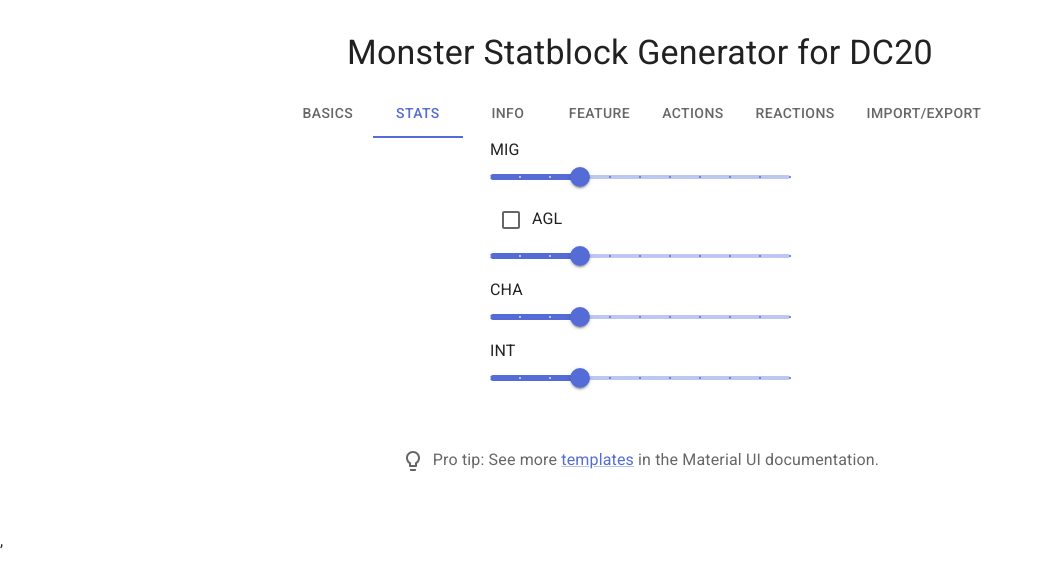
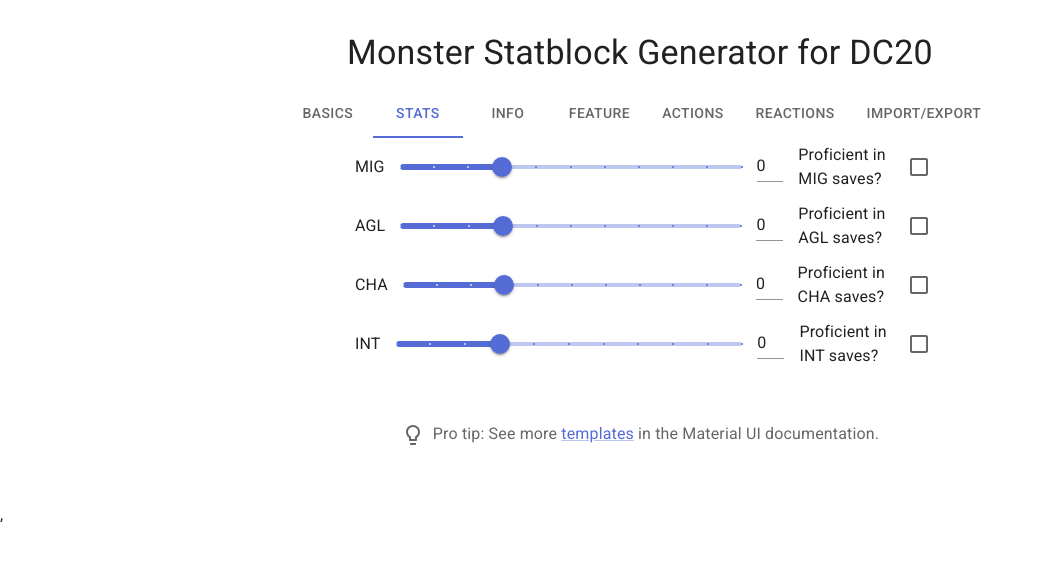
Before and after one commit to DanShink/monsterstatblockgen, a React (Vite) app: page / in a window 1280 px wide. Both pictures are taken after a click on the tab "STATS". Shown: the top 586 px of the page, without its empty margins (0-1044 px from the left). Built offline with nearby package versions, Linux system fonts and the light colour scheme.

Commit message:
Added stats page functionality

```diff
--- a/src/MonsterStatblockGen/MonsterStatblockContext.jsx
+++ b/src/MonsterStatblockGen/MonsterStatblockContext.jsx
@@ -10,14 +10,14 @@ function useState() {
   const [category, setCategory] = React.useState("Minion");
   const [apex, setApex] = React.useState(false);
   const [hp, setHp] = React.useState("");
-  const [mig, setMig] = React.useState("");
-  const [agl, setAgl] = React.useState("");
-  const [cha, setCha] = React.useState("");
-  const [int, setInt] = React.useState("");
-  const [migprof, setMigprof] = React.useState("");
-  const [aglprof, setAglprof] = React.useState("");
-  const [chaprof, setChaprof] = React.useState("");
-  const [intprof, setIntprof] = React.useState("");
+  const [mig, setMig] = React.useState(0);
+  const [agl, setAgl] = React.useState(0);
+  const [cha, setCha] = React.useState(0);
+  const [int, setInt] = React.useState(0);
+  const [migprof, setMigprof] = React.useState(false);
+  const [aglprof, setAglprof] = React.useState(false);
+  const [chaprof, setChaprof] = React.useState(false);
+  const [intprof, setIntprof] = React.useState(false);
 
   return {
     name,
@@ -36,6 +36,20 @@ function useState() {
     setHp,
     mig,
     setMig,
+    agl,
+    setAgl,
+    cha,
+    setCha,
+    int,
+    setInt,
+    migprof,
+    setMigprof,
+    aglprof,
+    setAglprof,
+    chaprof,
+    setChaprof,
+    intprof,
+    setIntprof,
   };
 }
 
--- a/src/MonsterStatblockGen/MonsterStatblockTabs/Stats.jsx
+++ b/src/MonsterStatblockGen/MonsterStatblockTabs/Stats.jsx
@@ -1,59 +1,205 @@
 import React from "react";
-import { Box, Menu, TextField, Select, Slider, Checkbox } from "@mui/material";
+import {
+  Box,
+  Menu,
+  TextField,
+  Select,
+  Slider,
+  Checkbox,
+  Typography,
+  Input,
+} from "@mui/material";
 import { useMonsterStatblockContext } from "../MonsterStatblockContext";
 
-export default function Stats(){
-  return(
+export default function Stats() {
+  const {
+    mig,
+    setMig,
+    agl,
+    setAgl,
+    cha,
+    setCha,
+    int,
+    setInt,
+    migprof,
+    setMigprof,
+    aglprof,
+    setAglprof,
+    chaprof,
+    setChaprof,
+    intprof,
+    setIntprof,
+  } = useMonsterStatblockContext();
+  return (
+    <Box component="form" autoComplete="off" sx={{ width: 600 }}>
       <Box
-      component="form"
-      autoComplete="off"
-      sx = {{width:300}}
+        sx={{
+          width: 600,
+          display: "flex",
+          justifyContent: "center",
+          alignItems: "center",
+        }}
       >
+        <Typography id="basics-slider-title" sx={{ margin: "15px" }}>
           MIG
+        </Typography>
         <Slider
-        aria-label="Temperature"
-        defaultValue={0}
-        shiftStep={1}
-        valueLabelDisplay="auto"
-        step={1}
+          aria-label="stats-mig"
+          value={mig}
           marks
           min={-3}
           max={7}
+          onChange={(e) => setMig(e.target.value)}
         />
-      <Checkbox></Checkbox>
+        <Input
+          value={mig}
+          size="small"
+          onChange={(e) => setMig(e.target.value)}
+          inputProps={{
+            step: 1,
+            min: -3,
+            max: 7,
+            type: "number",
+            "aria-labelledby": "stats-mig",
+          }}
+          sx={{ margin: "15px" }}
+        />
+        <Typography id="basics-migprof-title">
+          Proficient in MIG saves?
+        </Typography>
+        <Checkbox
+          checked={migprof}
+          onChange={(e) => setMigprof(e.target.checked)}
+          inputProps={{ "aria-label": "stats-migprof" }}
+          label="MIGprof"
+        />
+      </Box>
+      <Box
+        sx={{
+          width: 600,
+          display: "flex",
+          justifyContent: "center",
+          alignItems: "center",
+        }}
+      >
+        <Typography id="basics-slider-title" sx={{ margin: "15px" }}>
           AGL
+        </Typography>
         <Slider
-        aria-label="Temperature"
-        defaultValue={0}
-        shiftStep={1}
-        valueLabelDisplay="auto"
-        step={1}
+          aria-label="stats-agl"
+          value={agl}
           marks
           min={-3}
           max={7}
+          onChange={(e) => setAgl(e.target.value)}
         />
+        <Input
+          value={agl}
+          size="small"
+          onChange={(e) => setAgl(e.target.value)}
+          inputProps={{
+            step: 1,
+            min: -3,
+            max: 7,
+            type: "number",
+            "aria-labelledby": "stats-agl",
+          }}
+          sx={{ margin: "15px" }}
+        />
+        <Typography id="basics-aglprof-title">
+          Proficient in AGL saves?
+        </Typography>
+        <Checkbox
+          checked={aglprof}
+          onChange={(e) => setAglprof(e.target.checked)}
+          inputProps={{ "aria-label": "stats-aglprof" }}
+          label="AGLprof"
+        />
+      </Box>
+      <Box
+        sx={{
+          width: 600,
+          display: "flex",
+          justifyContent: "center",
+          alignItems: "center",
+        }}
+      >
+        <Typography id="basics-slider-title" sx={{ margin: "15px" }}>
           CHA
+        </Typography>
         <Slider
-        aria-label="Temperature"
-        defaultValue={0}
-        shiftStep={1}
-        valueLabelDisplay="auto"
-        step={1}
+          aria-label="stats-cha"
+          value={cha}
           marks
           min={-3}
           max={7}
+          onChange={(e) => setCha(e.target.value)}
         />
+        <Input
+          value={cha}
+          size="small"
+          onChange={(e) => setCha(e.target.value)}
+          inputProps={{
+            step: 1,
+            min: -3,
+            max: 7,
+            type: "number",
+            "aria-labelledby": "stats-agl",
+          }}
+          sx={{ margin: "15px" }}
+        />
+        <Typography id="basics-chaprof-title">
+          Proficient in CHA saves?
+        </Typography>
+        <Checkbox
+          checked={chaprof}
+          onChange={(e) => setChaprof(e.target.checked)}
+          inputProps={{ "aria-label": "stats-chaprof" }}
+          label="CHAprof"
+        />
+      </Box>
+      <Box
+        sx={{
+          width: 600,
+          display: "flex",
+          justifyContent: "center",
+          alignItems: "center",
+        }}
+      >
+        <Typography id="basics-slider-title" sx={{ margin: "15px" }}>
           INT
+        </Typography>
         <Slider
-        aria-label="Temperature"
-        defaultValue={0}
-        shiftStep={1}
-        valueLabelDisplay="auto"
-        step={1}
+          aria-label="stats-int"
+          value={int}
           marks
           min={-3}
           max={7}
+          onChange={(e) => setInt(e.target.value)}
         />
+        <Input
+          value={int}
+          size="small"
+          onChange={(e) => setInt(e.target.value)}
+          inputProps={{
+            step: 1,
+            min: -3,
+            max: 7,
+            type: "number",
+            "aria-labelledby": "stats-agl",
+          }}
+          sx={{ margin: "15px" }}
+        />
+        <Typography id="basics-intprof-title">
+          Proficient in INT saves?
+        </Typography>
+        <Checkbox
+          checked={intprof}
+          onChange={(e) => setIntprof(e.target.checked)}
+          inputProps={{ "aria-label": "stats-intprof" }}
+          label="INTprof"
+        />
+      </Box>
     </Box>
   );
 }
```
Lines whose indentation alone changed are shown as unchanged.
